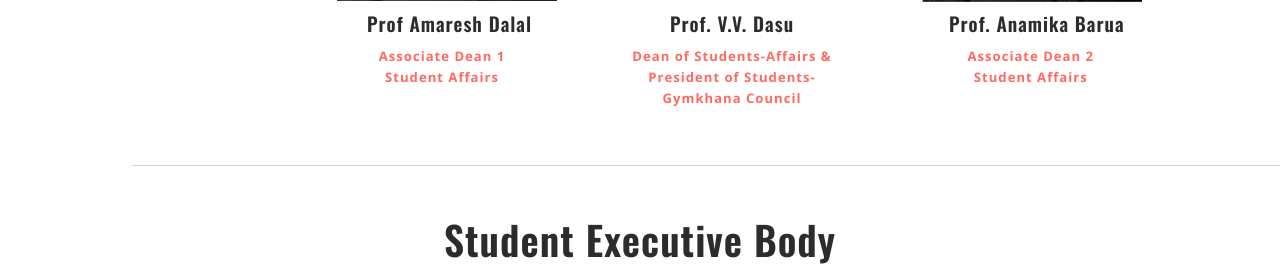
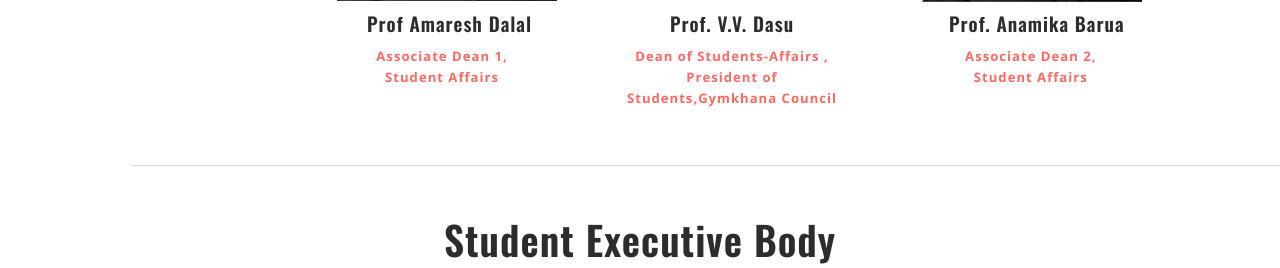
Before and after one commit to xqbptt/SWC-Gymkhana-Portal, a Django app: page /home/senate/ in a window 1280 px wide; the page is wider, and only the part inside the window is pictured. Shown: the part 505-773 px from the top of that part. Run offline with Django 3.2, Linux system fonts and the light colour scheme; data comes from the database, SQL or seed files in the repository.

Commit message:
Edited the Titles

```diff
--- a/Home/templates/Home/base.html
+++ b/Home/templates/Home/base.html
@@ -405,7 +405,7 @@
 
         .at-social__item4 {
             display: inline-block;
-            margin: 0 10px;
+            margin: 0 15px;
         }
 
         .at-social__item4 a {
@@ -564,7 +564,6 @@
 
         .flip3D:hover>.front {
             transform: perspective(60em) rotateY(-180deg);
-            display
         }
 
         .flip3D:hover>.back {
--- a/Home/templates/Home/senate.html
+++ b/Home/templates/Home/senate.html
@@ -48,7 +48,7 @@
                 </div>
                 <div class="block0">
                     <div class="name0" style="padding-top: 267px;padding-left: 30px;">Prof Amaresh Dalal</div>
-                    <div class="title0" style="padding-left: 15px;" style="width: 220px;">Associate Dean 1<br />Student
+                    <div class="title0" style="padding-left: 15px;" style="width: 220px;">Associate Dean 1,<br />Student
                         Affairs</div>
                 </div>
             </div>
@@ -68,8 +68,8 @@
                 </div>
                 <div class="block0">
                     <div class="name0" style="padding-top: 267px;">Prof. V.V. Dasu</div>
-                    <div class="title0" style="width: 220px;">Dean of Students-Affairs & <br>President of
-                        Students-Gymkhana Council</div>
+                    <div class="title0" style="width: 220px;">Dean of Students-Affairs , <br>President of
+                        Students,Gymkhana Council</div>
                 </div>
             </div>
         </div>
@@ -88,7 +88,7 @@
                 </div>
                 <div class="block0">
                     <div class="name0" style="padding-top: 267px;padding-left: 27px;">Prof. Anamika Barua</div>
-                    <div class="title0" style="padding-left: 15px;" style="width: 220px;">Associate Dean 2<br />Student
+                    <div class="title0" style="padding-left: 15px;" style="width: 220px;">Associate Dean 2,<br />Student
                         Affairs</div>
                 </div>
             </div>
@@ -110,7 +110,7 @@
                 <div class="at-user__name4">Prakhar Goyal</div>
                 <div class="at-user__title4">General Secretary<br>
                     Hostel Affairs Board</div>
-                <ul class=" at-social4">
+                <ul class=" at-social4" style="padding-right: 2rem">
                     <li class="at-social__item4"><a href="#">
                             <svg viewBox="0 0 24 24" width="18" height="18" xmlns="http://www.w3.org/2000/svg">
                                 <path
```
